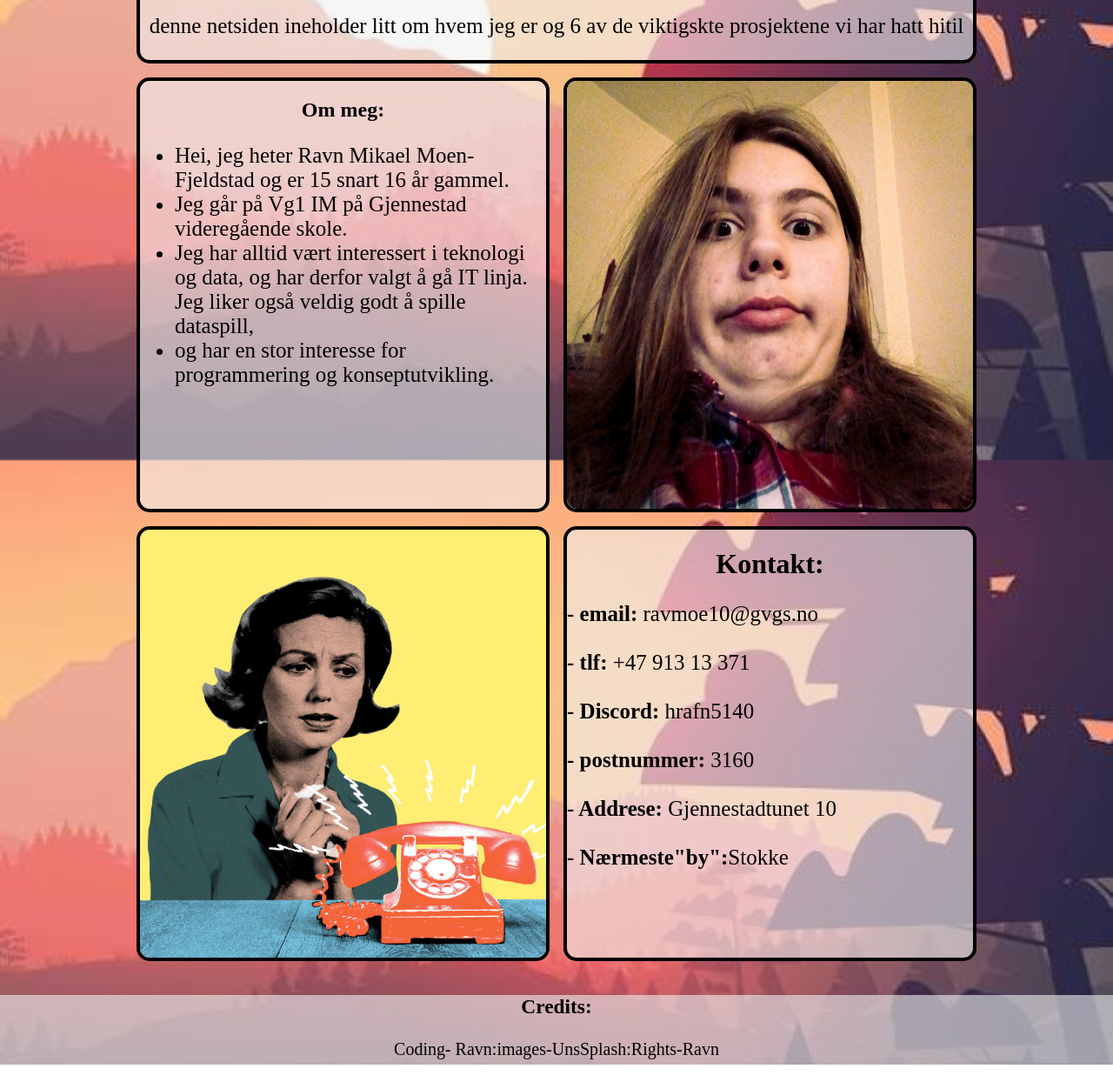
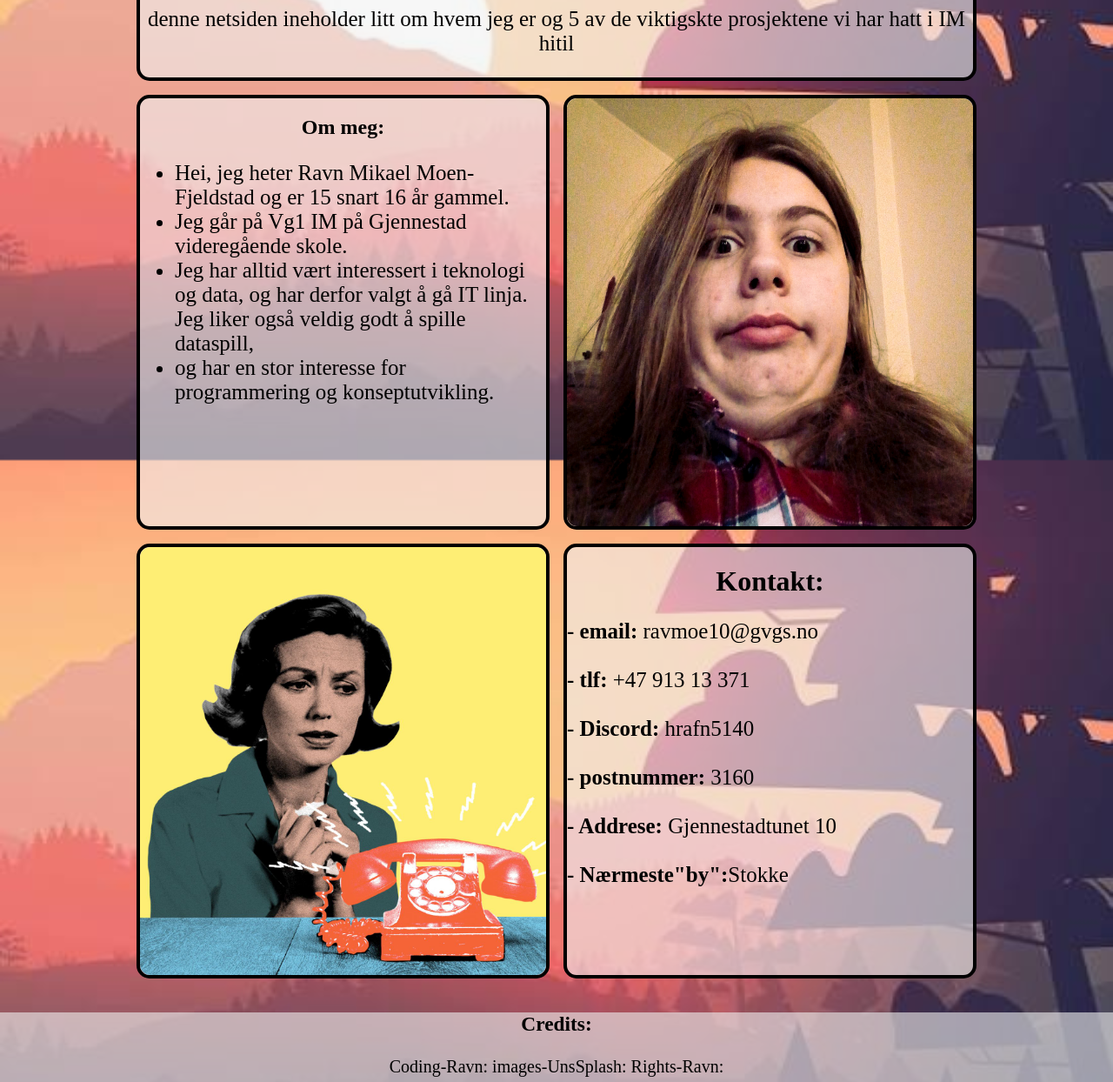
Before and after one commit to ravmoe10/min_Egen_Side, a plain HTML site: page Code/index.html in a window 1280 px wide. Shown: the part 271-1515 px from the top of the page at 87% size. Drawn offline with Linux system fonts and the light colour scheme.

Commit message:
jeg har rydded opp i koden litt

```diff
--- a/Code/index.html
+++ b/Code/index.html
@@ -57,8 +57,8 @@
             </div>
            <div class = "item top_tekst" style="grid-area: box5">
             <h2>info</h2>
-                <p>denne netsiden ineholder litt om hvem jeg er og 6
-                    av de viktigskte prosjektene vi har hatt hitil</p>
+                <p>denne netsiden ineholder litt om hvem jeg er og 5
+                    av de viktigskte prosjektene vi har hatt i IM hitil</p>
             </div>
         </div>
 
@@ -67,7 +67,7 @@
     </main>
     <footer>
         <h3><Strong>Credits:</Strong></h3>
-        <p>Coding- Ravn:images-UnsSplash:Rights-Ravn</p>
+        <p>Coding-Ravn: images-UnsSplash: Rights-Ravn:</p>
     </footer>
 </body>
 </html>
--- a/Code/styles.css
+++ b/Code/styles.css
@@ -55,7 +55,7 @@ color: #ffff;
   justify-content: center;
 display: grid;
 grid-template-columns: 475px 475px;
-grid-template-rows: 150px 500px 500px;
+grid-template-rows: 170px 500px 500px;
 gap: 1em;
 margin-top: 40px;
 grid-template-areas:
```
Also changed, not shown: Code/prosjekter.html (+1 -1 lines).
